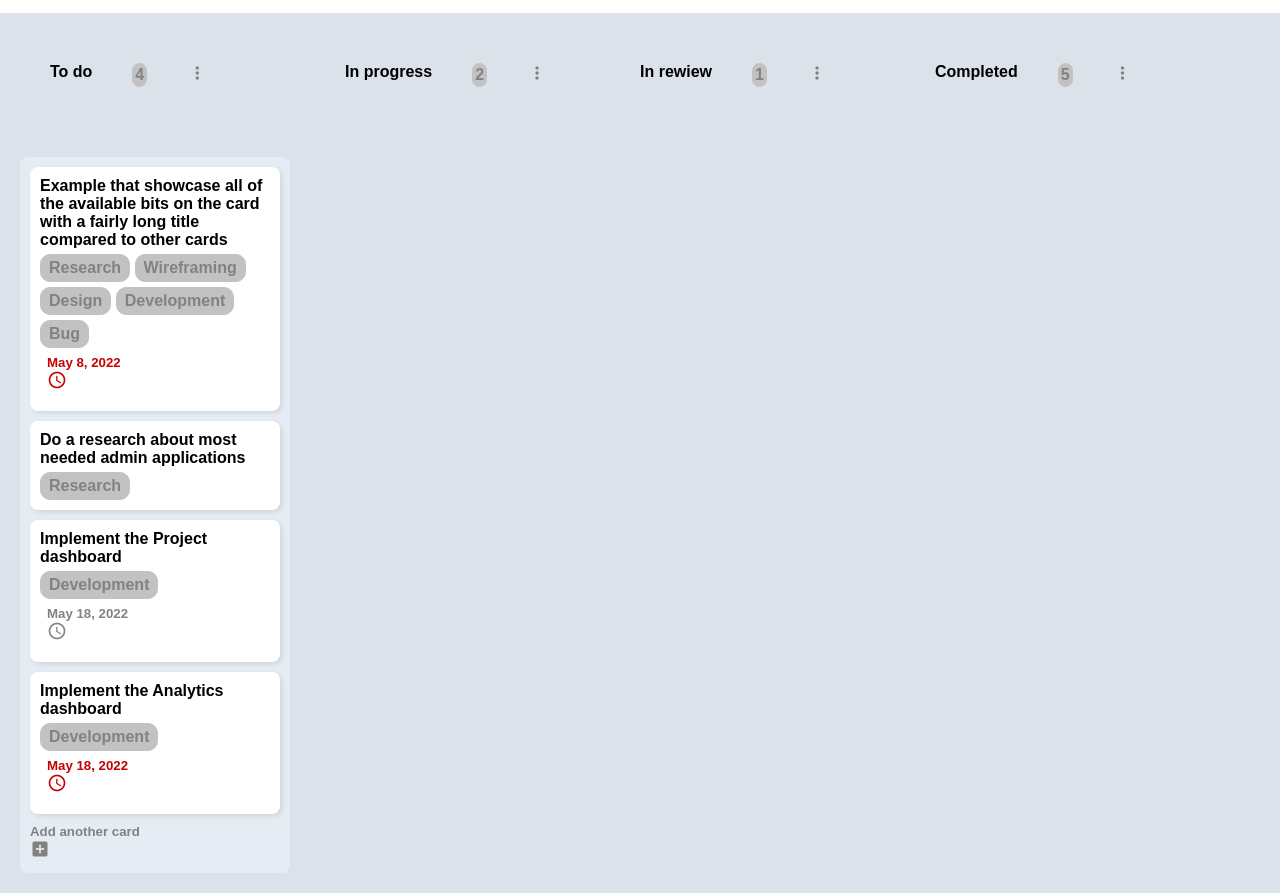
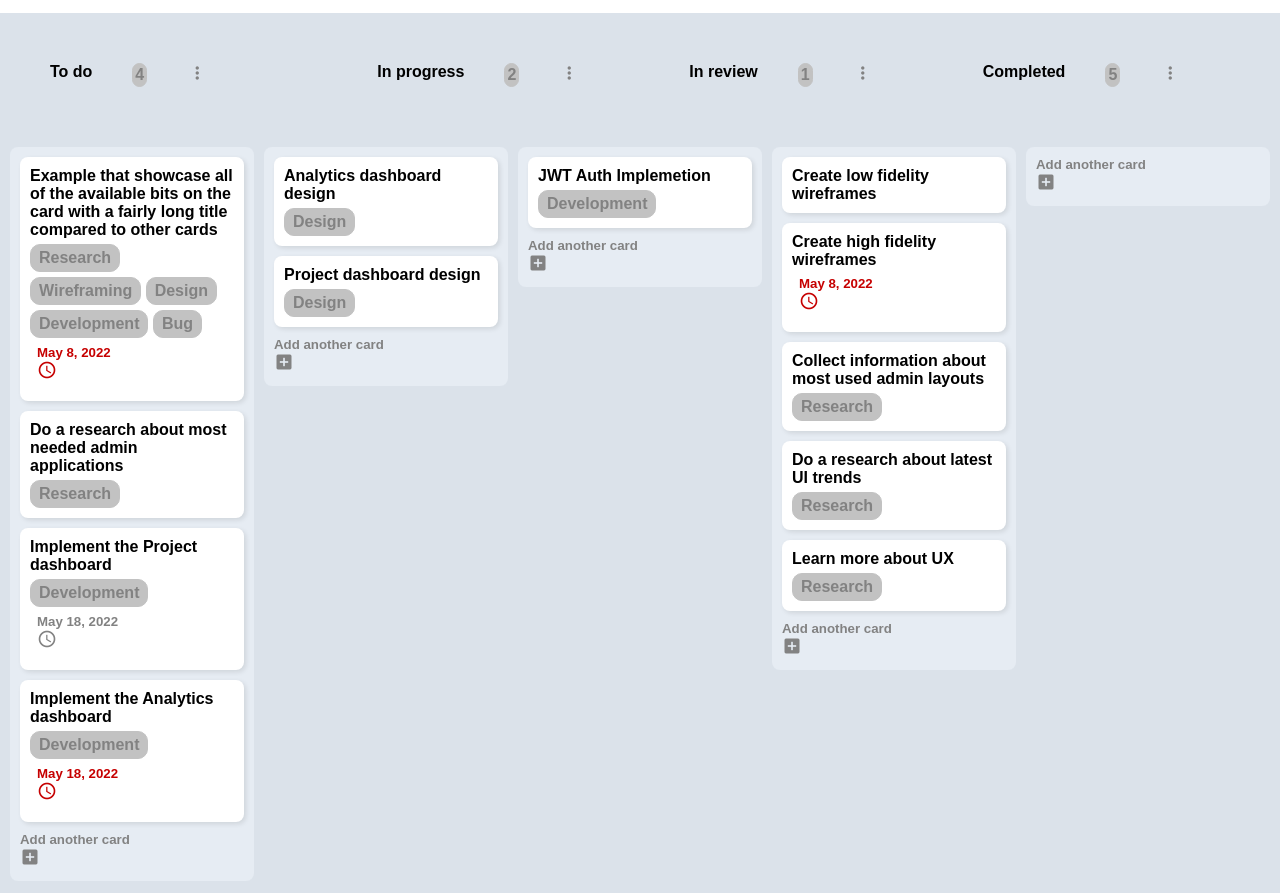
Before and after one commit to AntonioUrata/Tarefa-1, a plain HTML site: page Teste Tarefa 1/index.html in a window 1280 px wide. Shown: the part 57-950 px from the top of the page. Drawn offline with Linux system fonts and the light colour scheme.

Commit message:
Quase Finalizado
Falta ainda alguns detalhes, porém está quase terminado

```diff
--- a/Teste Tarefa 1/index.html
+++ b/Teste Tarefa 1/index.html
@@ -19,6 +19,7 @@
     </nav>
 
     <header>
+
             <div class="todo">
                 <p>To do</p>
                 <h4 style="color:rgb(130, 130, 130);"> 4 </h4>
@@ -29,8 +30,8 @@
                 <h4 style="color:rgb(130, 130, 130);"> 2 </h4>
                 <i class="material-icons">more_vert</i>
             </div>
-        <div class="inrewiew">
-            <p>In rewiew</p>
+            <div class="inreview">
+                <p>In review</p>
                 <h4 style="color:rgb(130, 130, 130);"> 1 </h4>
                 <i class="material-icons">more_vert</i>
             </div>
@@ -39,11 +40,10 @@
                 <h4 style="color:rgb(130, 130, 130);"> 5 </h4>
                 <i class="material-icons">more_vert</i>
             </div>
-        <p> </p>
     </header>
 
     <main>
-        <div class="coluna">
+        <div class="coluna"><!--To do-->
             <div class="cartao"><!--Primeiro(To do)-->
                 <h4>Example that showcase all of
                     the available bits on the
@@ -95,7 +95,72 @@
             <h5 style="color: rgb(130, 130, 130)">Add another card</h5>
             <i class="material-icons" style="color: rgb(130, 130, 130);">add_box</i>
         </div>
+        <div class="coluna">
+            <div class="cartao"><!--Primeiro(In Progress)-->
+                <h4>Analytics dashboard design
+                </h4>
+                <div class="itens">
+                    <p style="color:rgb(130, 130, 130);">Design</p>
+                </div>
+            </div>
+            <div class="cartao"><!--Segundo(In Progress)-->
+                <h4>Project dashboard design
+                </h4>
+                <div class="itens">
+                    <p style="color:rgb(130, 130, 130);">Design</p>
+                </div>
+            </div>
+            <h5 style="color: rgb(130, 130, 130)">Add another card</h5>
+            <i class="material-icons" style="color: rgb(130, 130, 130);">add_box</i>
+        </div>
+        <div class="coluna">
+            <div class="cartao"><!--In Review-->
+                <h4>JWT Auth Implemetion
+                </h4>
+                <div class="itens">
+                    <p style="color:rgb(130, 130, 130);">Development</p>
+                </div>
+            </div>
+            <h5 style="color: rgb(130, 130, 130)">Add another card</h5>
+            <i class="material-icons" style="color: rgb(130, 130, 130);">add_box</i>
+        </div>
+        <div class="coluna">
+            <div class="cartao"><!--Primeiro(Completed)-->
+                <h4>Create low fidelity wireframes</h4>
+            </div>
+            <div class="cartao"><!--Segundo(Completed)-->
+                <h4>Create high fidelity wireframes</h4>
+                <div class="data">
+                    <h5 style="color: rgb(198, 0, 0);">May 8, 2022</h5>
+                    <i class="material-icons" style="color: rgb(198, 0, 0);">schedule</i>
+                </div>
+            </div>
+            <div class="cartao"><!--Terceiro(Completed)-->
+                <h4>Collect information about most
+                    used admin layouts</h4>
+                <div class="itens">
+                    <p style="color:rgb(130, 130, 130);">Research</p>
+                </div>
+            </div>
+            <div class="cartao"><!--Quarto(Completed)-->
+                <h4>Do a research about latest UI trends</h4>
+                <div class="itens">
+                    <p style="color:rgb(130, 130, 130);">Research</p>
+                </div>
+            </div>
+            <div class="cartao"><!--Quinto(Completed)-->
+                <h4>Learn more about UX</h4>
+                <div class="itens">
+                    <p style="color:rgb(130, 130, 130);">Research</p>
+                </div>
+            </div>
+            <h5 style="color: rgb(130, 130, 130)">Add another card</h5>
+            <i class="material-icons" style="color: rgb(130, 130, 130);">add_box</i>
+        </div>
+        <div class="coluna">
+            <h5 style="color: rgb(130, 130, 130)">Add another card</h5>
+            <i class="material-icons" style="color: rgb(130, 130, 130);">add_box</i>
+        </div>
     </main>
-
 </body>
 </html>
--- a/Teste Tarefa 1/style.css
+++ b/Teste Tarefa 1/style.css
@@ -8,6 +8,7 @@ body{
 }
 .material-icons{
     font-size: 20px;
+    color:rgb(130,130,130);
 }
 /* barra de navegação*/
 
@@ -33,38 +34,31 @@ nav p{
 
 header{
     display: flex;
-    justify-content: space-between;
-    align-items: left;
     padding: 50px;
     gap: 20px;
 }
 .todo{
     font-weight: bold;
     display: flex;
-    flex: 1;
     gap: 40px;
-    text-align: left;
 }
 .inprogress{
     font-weight: bold;
     display: flex;
-    flex: 1;
     gap: 40px;
-    text-align: left;
+    margin-left: 150px;
 }
-.inrewiew{
+.inreview{
     font-weight: bold;
     display: flex;
-    flex: 1;
     gap: 40px;
-    text-align: left;
+    margin-left: 90px;
 }
 .completed{
     font-weight: bold;
     display: flex;
-    flex: 1;
     gap: 40px;
-    text-align: left;
+    margin-left: 90px;
 }
 header h4{
     font-weight: bold;
@@ -73,23 +67,27 @@ header h4{
     padding: 2px;
     background-color:rgb(194, 194, 194) ;
 }
-.material-icons{
-    color:rgb(130,130,130);
+.numero{
+    font-weight: bold;
+    border: 1px solid rgb(194, 194, 194);
+    border-radius: 10px;
+    padding: 2px;
+    background-color:rgb(194, 194, 194) ;
 }
-
 /* Segunda Parte*/
 
 main {
     display: flex;
     justify-content: space-between;
-    padding: 20px;
-    gap: 20px;
+    padding: 10px;
+    gap: 10px;
 }
 .coluna{
     background-color: #e6ecf3;
     padding: 10px;
     border-radius: 8px;
     width: 250px;
+    height: max-content;
 }
 .cartao{
     background-color: white;
```
Lines whose indentation alone changed are shown as unchanged.
